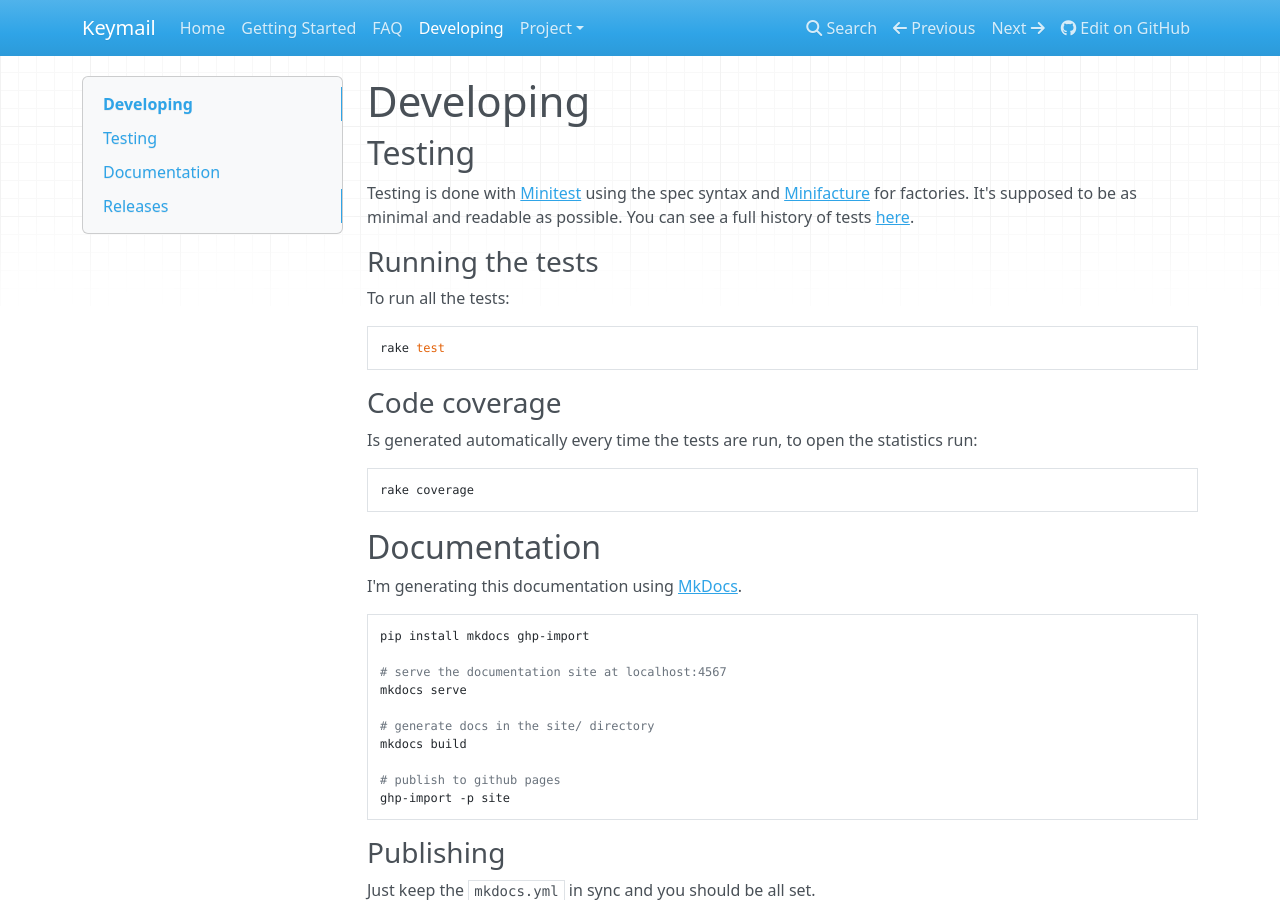
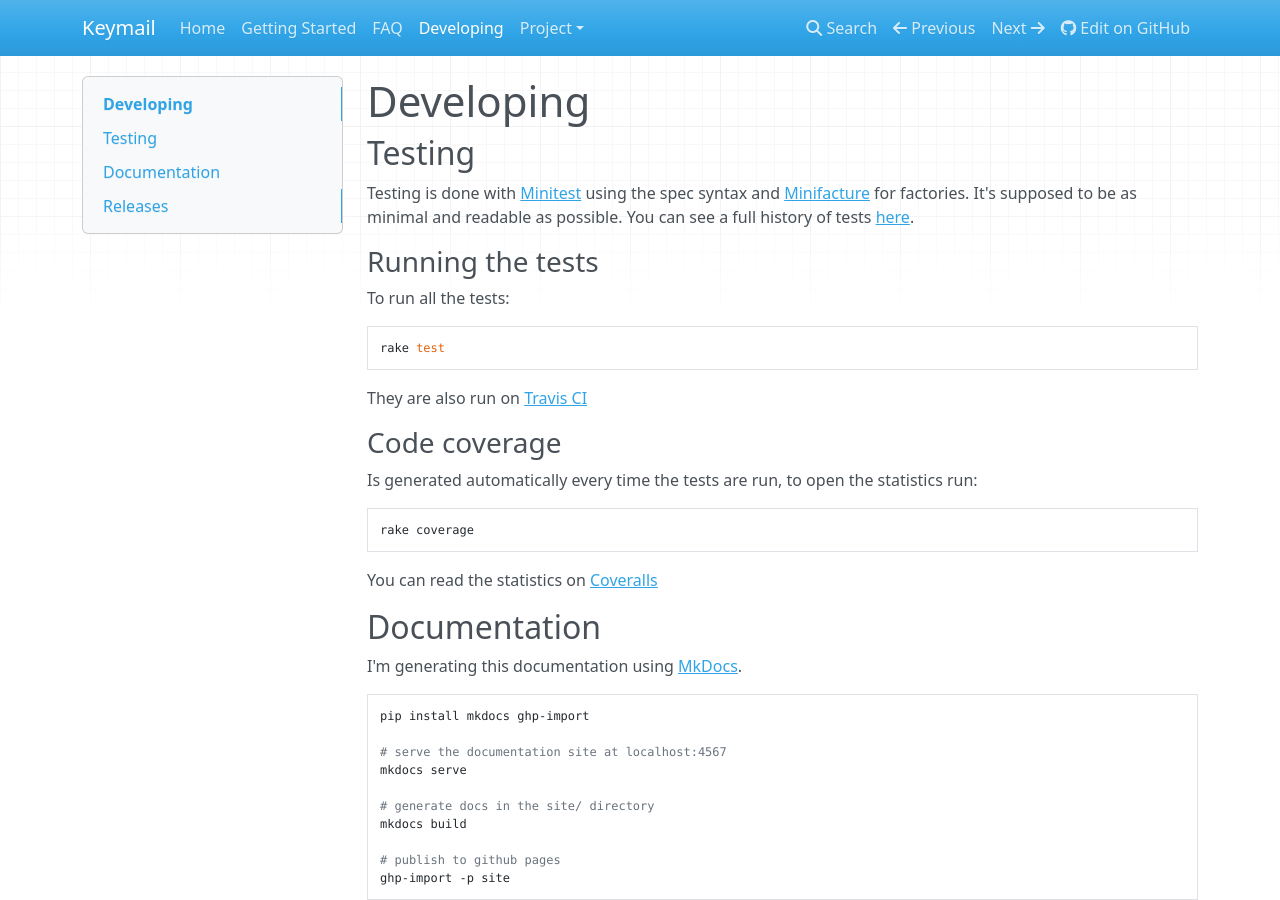
Before and after one commit to jsborjesson/keymail, an MkDocs documentation site: the page built from docs/developing.md, in a window 1280 px wide and 900 px high. Built offline with MkDocs 1.6.1, drawn with Linux system fonts in a browser that asks for light colours; nearby versions of some CDN libraries; old or Windows-style settings are respelled for this version of MkDocs.

Commit message:
Add links to Travis and Coveralls in docs

```diff
--- a/docs/developing.md
+++ b/docs/developing.md
@@ -12,11 +12,15 @@ To run all the tests:
 
     rake test
 
+They are also run on [Travis CI](https://travis-ci.org/alcesleo/keymail/builds)
+
 ### Code coverage
 
 Is generated automatically every time the tests are run, to open the statistics run:
 
     rake coverage
+
+You can read the statistics on [Coveralls](https://coveralls.io/r/alcesleo/keymail?branch=master)
 
 ## Documentation
 
```
